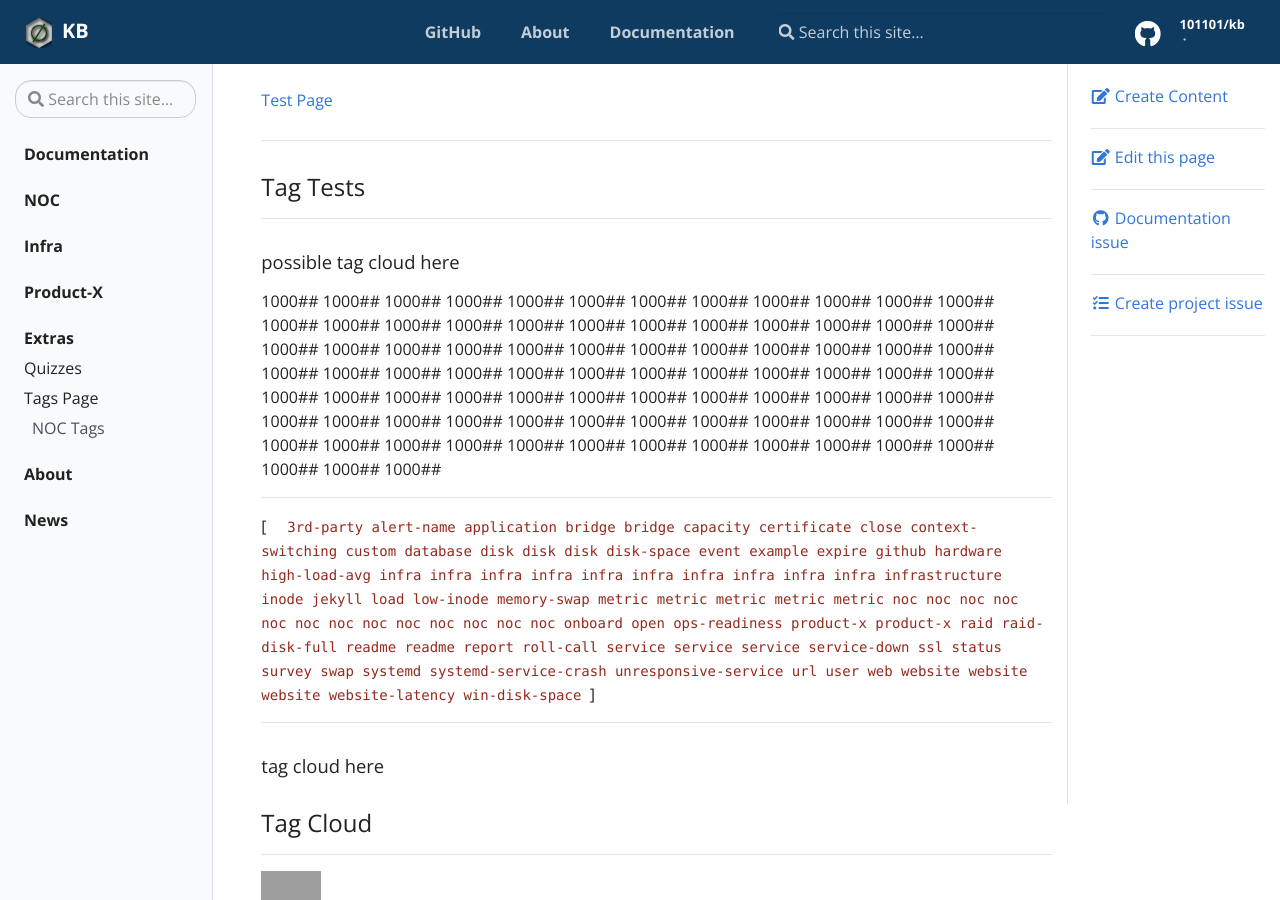
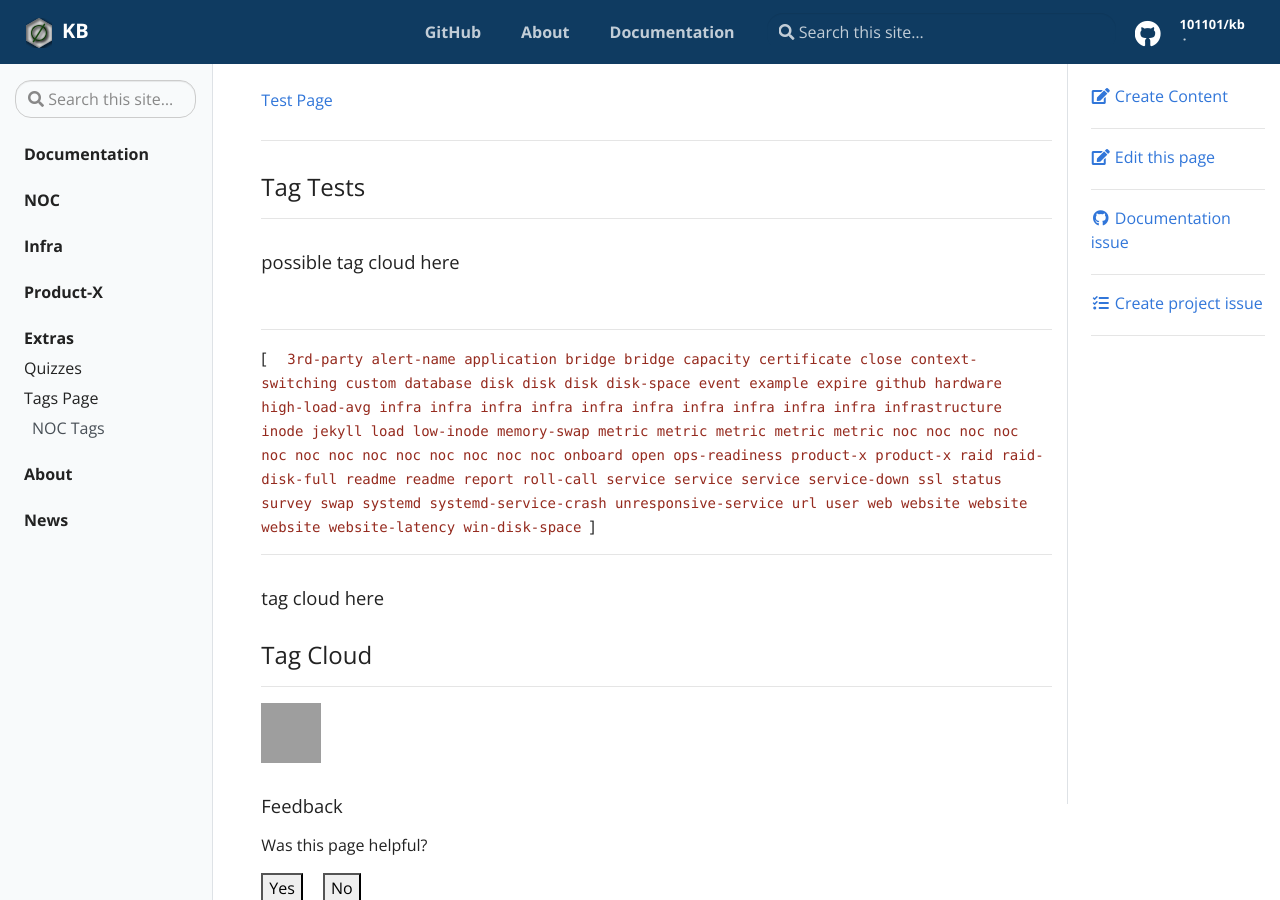
Before and after one commit to 101101/kb, a Jekyll site: the page built from pages/test_1.html, in a window 1280 px wide and 900 px high. Built offline with Jekyll 4.4.1, drawn with Linux system fonts in a browser that asks for light colours; part of the change alters nothing that is shown; grey boxes are pictures that could not be loaded.

Commit message:
Update test_1.html

```diff
--- a/pages/test_1.html
+++ b/pages/test_1.html
@@ -33,10 +33,11 @@ permalink: /test_1/
 <hr>
 
 <h5>possible tag cloud here</h5>
-
-{% for tag in testtags %}
-    {{ tag[1].size | plus: 1000 }}#{{ tag[0] }}#{{ tag[1].size }}
-{% endfor %}
+{% capture temptags %}
+  {% for tag in testtags %}
+      {{ tag[1].size | plus: 1000 }}#{{ tag[0] }}#{{ tag[1].size }}
+  {% endfor %}
+{% endcapture %}
 
 {% assign sortedtemptags = temptags | split:' ' | sort | reverse %}
 
```
